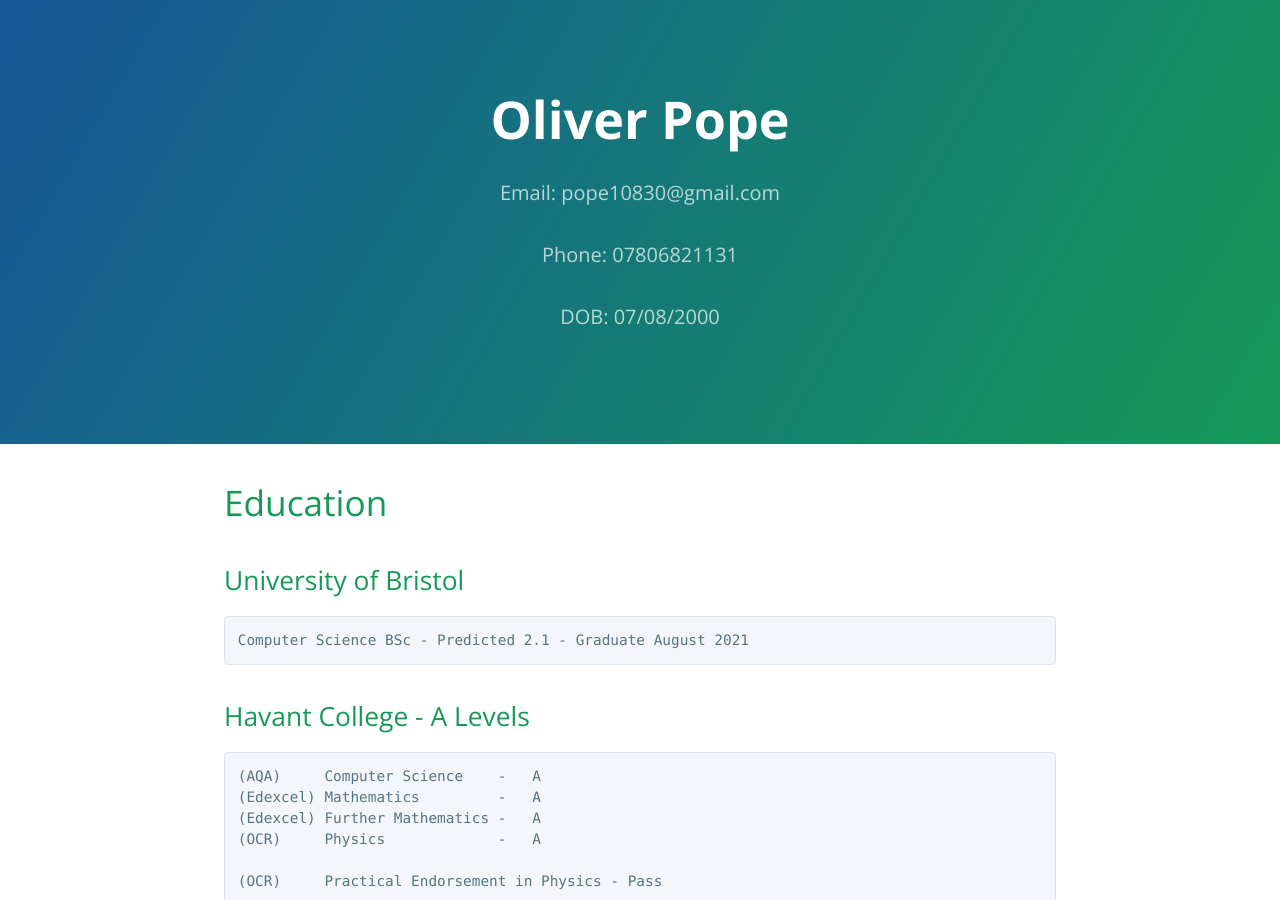
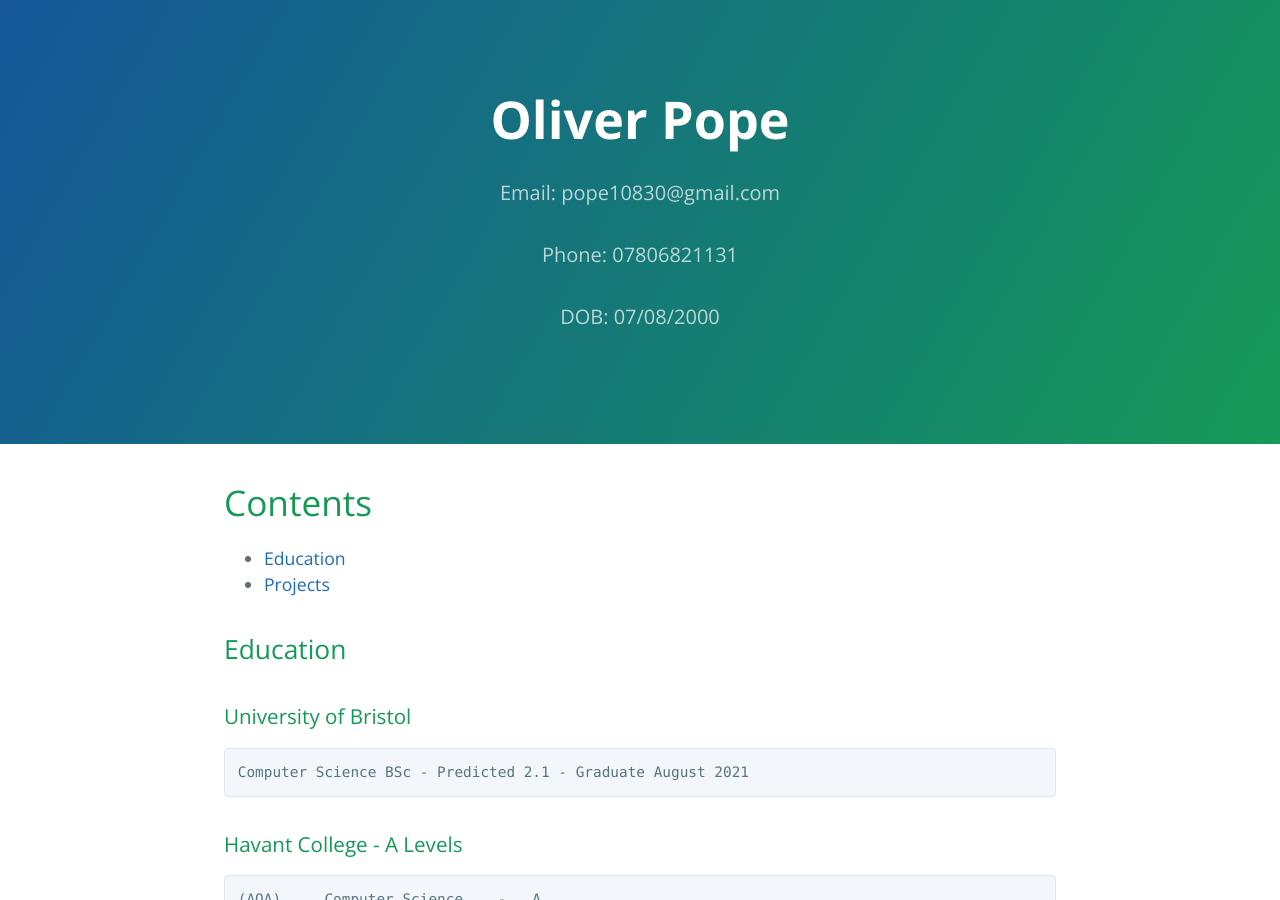
Before and after one commit to Pope10830/Pope10830.github.io, a Jekyll site: the page built from index.md, in a window 1280 px wide and 900 px high. Built offline with Jekyll 4.4.1, drawn with Linux system fonts in a browser that asks for light colours.

Commit message:
Added contents

````diff
--- a/index.md
+++ b/index.md
@@ -5,13 +5,17 @@ is_project_page: false
 is_public: false
 ---
 
-# Education
+# Contents
+* [Education](#Education)
+* [Projects](#Projects)
 
-## University of Bristol
+## Education
+
+### University of Bristol
 ```
 Computer Science BSc - Predicted 2.1 - Graduate August 2021
 ```
-## Havant College - A Levels
+### Havant College - A Levels
 
 ```
 (AQA)     Computer Science    -   A
@@ -22,9 +26,9 @@ Computer Science BSc - Predicted 2.1 - Graduate August 2021
 (OCR)     Practical Endorsement in Physics - Pass
 ```
 
-## Horndean Technology College
+### Horndean Technology College
 
-### GCSEs
+#### GCSEs
 ```
 (OCR)     Computing          -   A
 (OCR)     Mathematics        -   A
@@ -44,7 +48,7 @@ Computer Science BSc - Predicted 2.1 - Graduate August 2021
 (OCR)     FSMQ - Additional Mathematics - B
 ```
 
-# Projects
+## Projects
 
 [Dartboard Detector - Image Processing Coursework](dartboarddetector.md)
 [Potential Customer Tracker](potentialcustomerstracker.md)
````
